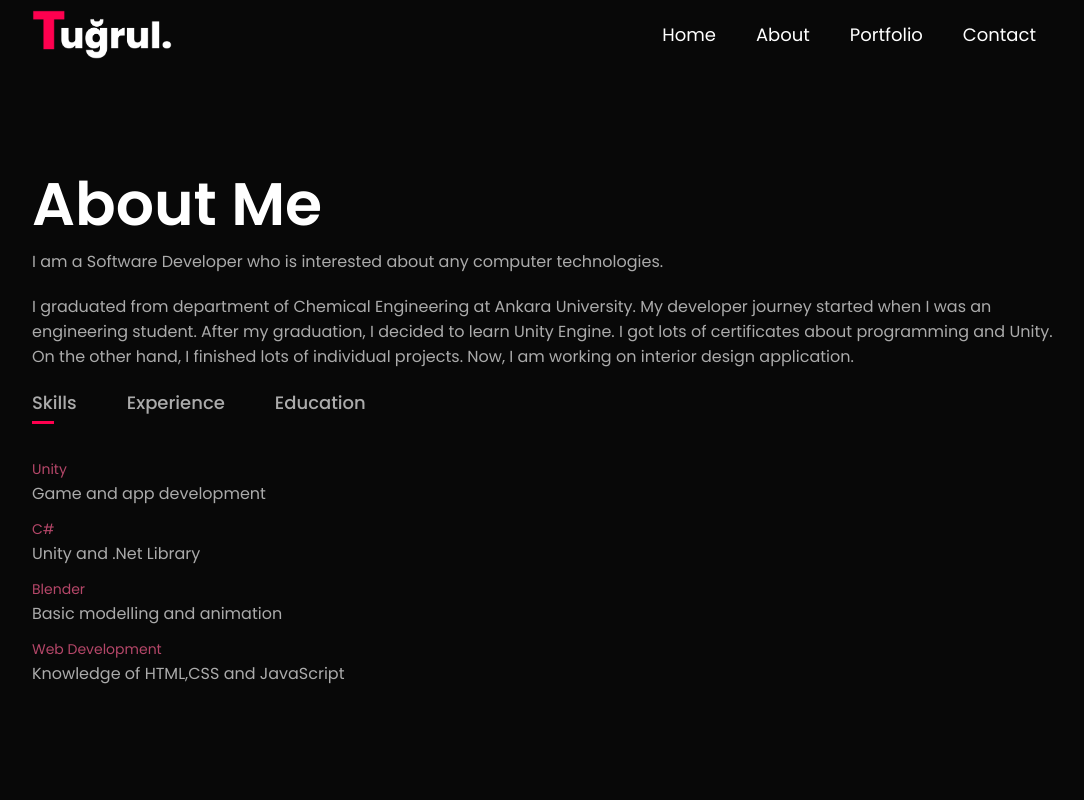
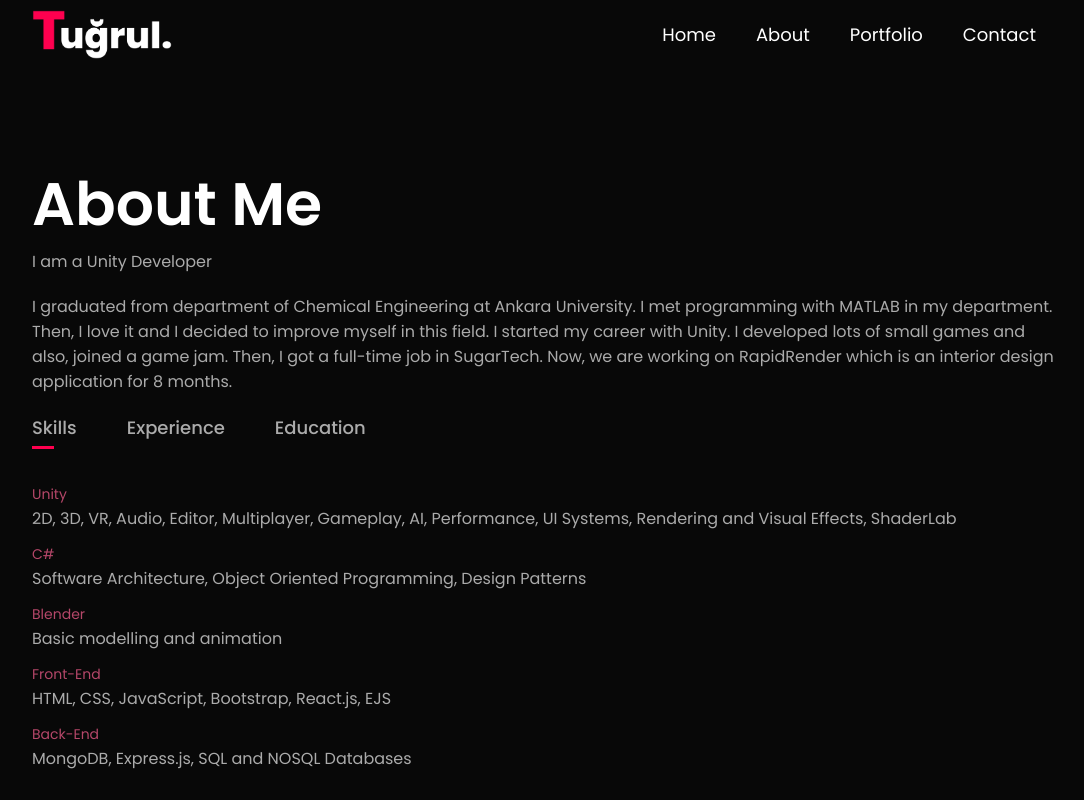
Before and after one commit to tugrulsubekci/portfolio-react-app, a React (Create React App) app: page / in a window 1280 px wide. Shown: the top 800 px of the page, without its empty margins (96-1180 px from the left). Built offline with nearby package versions, Linux system fonts and the light colour scheme.

Commit message:
about section fixes

```diff
--- a/src/component/About/About.jsx
+++ b/src/component/About/About.jsx
@@ -8,10 +8,11 @@ function About() {
     const tabTitles = ["Skills", "Experience", "Education"];
     const tabContents = [
         {tabTitle: "Skills", items: [
-            {title: "Unity", description: "Game and app development"},
-            {title: "C#", description: "Unity and .Net Library"},
+            {title: "Unity", description: "2D, 3D, VR, Audio, Editor, Multiplayer, Gameplay, AI, Performance, UI Systems, Rendering and Visual Effects, ShaderLab"},
+            {title: "C#", description: "Software Architecture, Object Oriented Programming, Design Patterns"},
             {title: "Blender", description: "Basic modelling and animation"},
-            {title: "Web Development", description: "Knowledge of HTML,CSS and JavaScript"}
+            {title: "Front-End", description: "HTML, CSS, JavaScript, Bootstrap, React.js, EJS"},
+            {title: "Back-End", description: "MongoDB, Express.js, SQL and NOSQL Databases"}
         ]},
         {tabTitle: "Experience", items: [
             {title: "10/2022 - Now", description: "Unity Developer - Sugar Technology"}
@@ -36,12 +37,12 @@ function About() {
                 </div> */}
                 <div className="about-col-1">
                     <h1 className="sub-title">About Me</h1>
-                    <p className="about-me-title">I am a Software Developer who is interested about any computer technologies.</p>
+                    <p className="about-me-title">I am a Unity Developer</p>
                     <p>
-                        I graduated from department of Chemical Engineering at Ankara University. My developer
-                        journey started when I was an engineering student. After my graduation, I decided to learn Unity Engine.
-                        I got lots of certificates about programming and Unity. On the other hand, I finished lots of individual projects.
-                        Now, I am working on interior design application.
+                        I graduated from department of Chemical Engineering at Ankara University.
+                        I met programming with MATLAB in my department. Then, I love it and I decided to improve myself in this field.
+                        I started my career with Unity. I developed lots of small games and also, joined a game jam. Then, I got a full-time job in SugarTech.
+                        Now, we are working on RapidRender which is an interior design application for 8 months.
                     </p>
                     <div className="tab-titles">
                         {tabTitles.map((title,index) => <TabTitle text={title} key={index} isActive={activeTitle === title ? true : false} setActive={()=> setTitle(title)}/>)}
```
